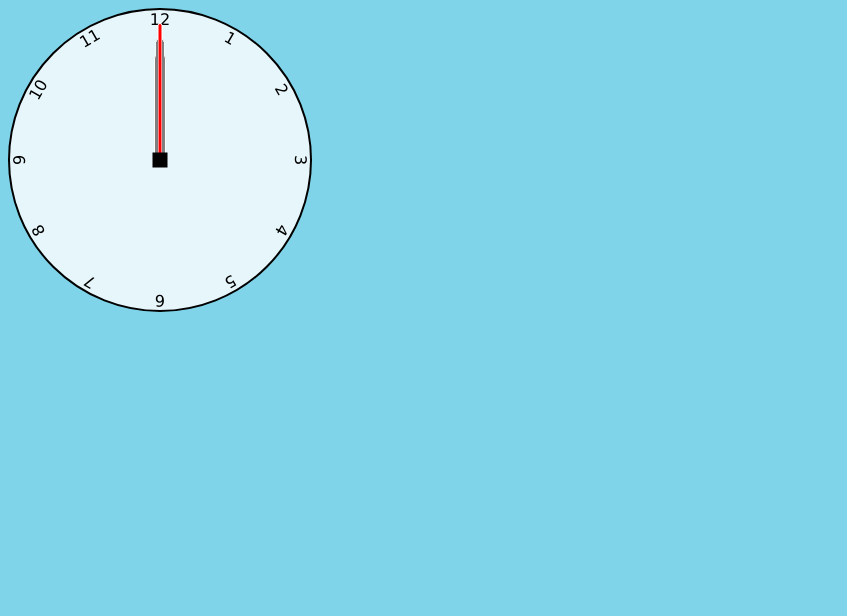
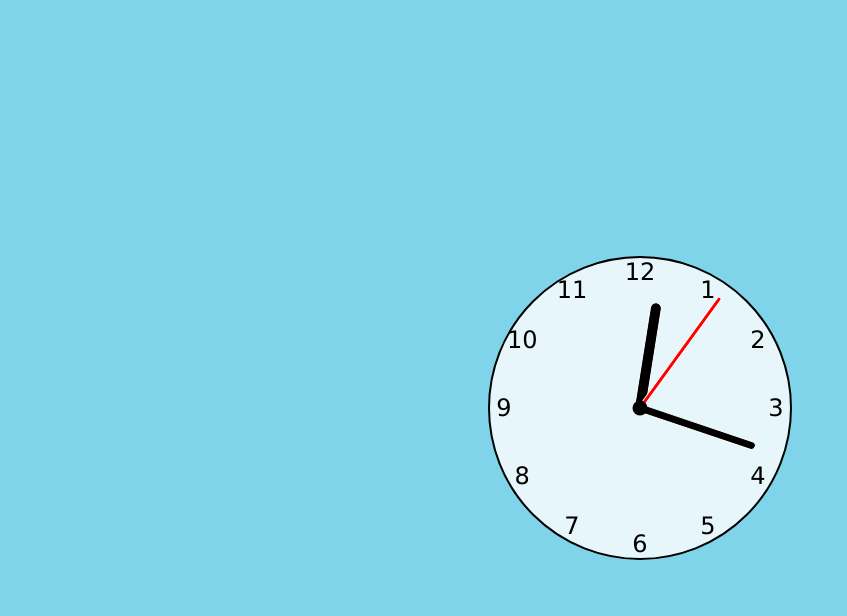
Before and after one commit to bvedant/clock, a plain HTML site: page index.html in a window 1280 px wide. Shown: the whole page, without its empty margins (0-847 px from the left). Drawn offline with Linux system fonts and the light colour scheme.

Commit message:
wrapped up basic clock project

```diff
--- a/index.html
+++ b/index.html
@@ -13,18 +13,18 @@
     <div class="hand hour" data-hour-hand></div>
     <div class="hand minute" data-minute-hand></div>
     <div class="hand second" data-second-hand></div>
-    <div class="number number1">1</div>
-    <div class="number number2">2</div>
-    <div class="number number3">3</div>
-    <div class="number number4">4</div>
-    <div class="number number5">5</div>
-    <div class="number number6">6</div>
-    <div class="number number7">7</div>
-    <div class="number number8">8</div>
-    <div class="number number9">9</div>
-    <div class="number number10">10</div>
-    <div class="number number11">11</div>
-    <div class="number number12">12</div>
+    <div class="number number1"><div  class="reverse">1</div></div>
+    <div class="number number2"><div  class="reverse">2</div></div>
+    <div class="number number3"><div  class="reverse">3</div></div>
+    <div class="number number4"><div  class="reverse">4</div></div>
+    <div class="number number5"><div  class="reverse">5</div></div>
+    <div class="number number6"><div  class="reverse">6</div></div>
+    <div class="number number7"><div  class="reverse">7</div></div>
+    <div class="number number8"><div  class="reverse">8</div></div>
+    <div class="number number9"><div  class="reverse">9</div></div>
+    <div class="number number10"><div class="reverse">10</div></div>
+    <div class="number number11"><div class="reverse">11</div></div>
+    <div class="number number12"><div class="reverse">12</div></div>
   </div>
 </body>
 </html>
--- a/script.js
+++ b/script.js
@@ -0,0 +1,22 @@
+setInterval(setClock, 1000)
+
+const hourHand = document.querySelector('[data-hour-hand')
+const minuteHand = document.querySelector('[data-minute-hand')
+const secondHand = document.querySelector('[data-second-hand')
+
+function setClock() {
+    const currentDate = new Date()
+    const secondsRatio = currentDate.getSeconds() / 60
+    const minutesRatio = (currentDate.getMinutes() + secondsRatio) / 60
+    const hoursRatio = (currentDate.getHours() + minutesRatio) / 12
+
+    setRotation(secondHand, secondsRatio)
+    setRotation(minuteHand, minutesRatio)
+    setRotation(hourHand, hoursRatio)
+}
+
+function setRotation(element, rotationRatio) {
+    element.style.setProperty('--rotation', rotationRatio * 360)
+}
+
+setClock()
--- a/styles.css
+++ b/styles.css
@@ -7,6 +7,11 @@
 
 body {
   background: #80d4e9;
+  display: flex;
+  justify-content: center;
+  align-items: center;
+  min-height: 100vh;
+  overflow: hidden;
 }
 
 .clock {
@@ -25,6 +30,12 @@ body {
   height: 100%;
   text-align: center;
   transform: rotate(var(--rotation));
+  font-size: 1.5rem;
+}
+
+.reverse {
+  --reverse: 0;
+  transform: rotate(var(--reverse));
 }
 
 .clock .number1 {
@@ -61,6 +72,40 @@ body {
   --rotation: 330deg;
 }
 
+.number1 div {
+  --reverse: -30deg;
+}
+.number2 div {
+  --reverse: -60deg;
+}
+.number3 div {
+  --reverse: -90deg;
+}
+.number4 div {
+  --reverse: -120deg;
+}
+.number5 div {
+  --reverse: -150deg;
+}
+.number6 div {
+  --reverse: -180deg;
+}
+.number7 div {
+  --reverse: -210deg;
+}
+.number8 div {
+  --reverse: -240deg;
+}
+.number9 div {
+  --reverse: -270deg;
+}
+.number10 div {
+  --reverse: -300deg;
+}
+.number11 div {
+  --reverse: -330deg;
+}
+
 .clock .hand {
   --rotation: 0;
   position: absolute;
@@ -76,7 +121,7 @@ body {
 }
 
 .clock::after {
-  content: '';
+  content: "";
   position: absolute;
   background-color: black;
   z-index: 11;
@@ -85,6 +130,7 @@ body {
   top: 50%;
   left: 50%;
   transform: translate(-50%, -50%);
+  border-radius: 50%;
 }
 
 .clock .hand.hour {
```
Lines whose indentation alone changed are shown as unchanged.
